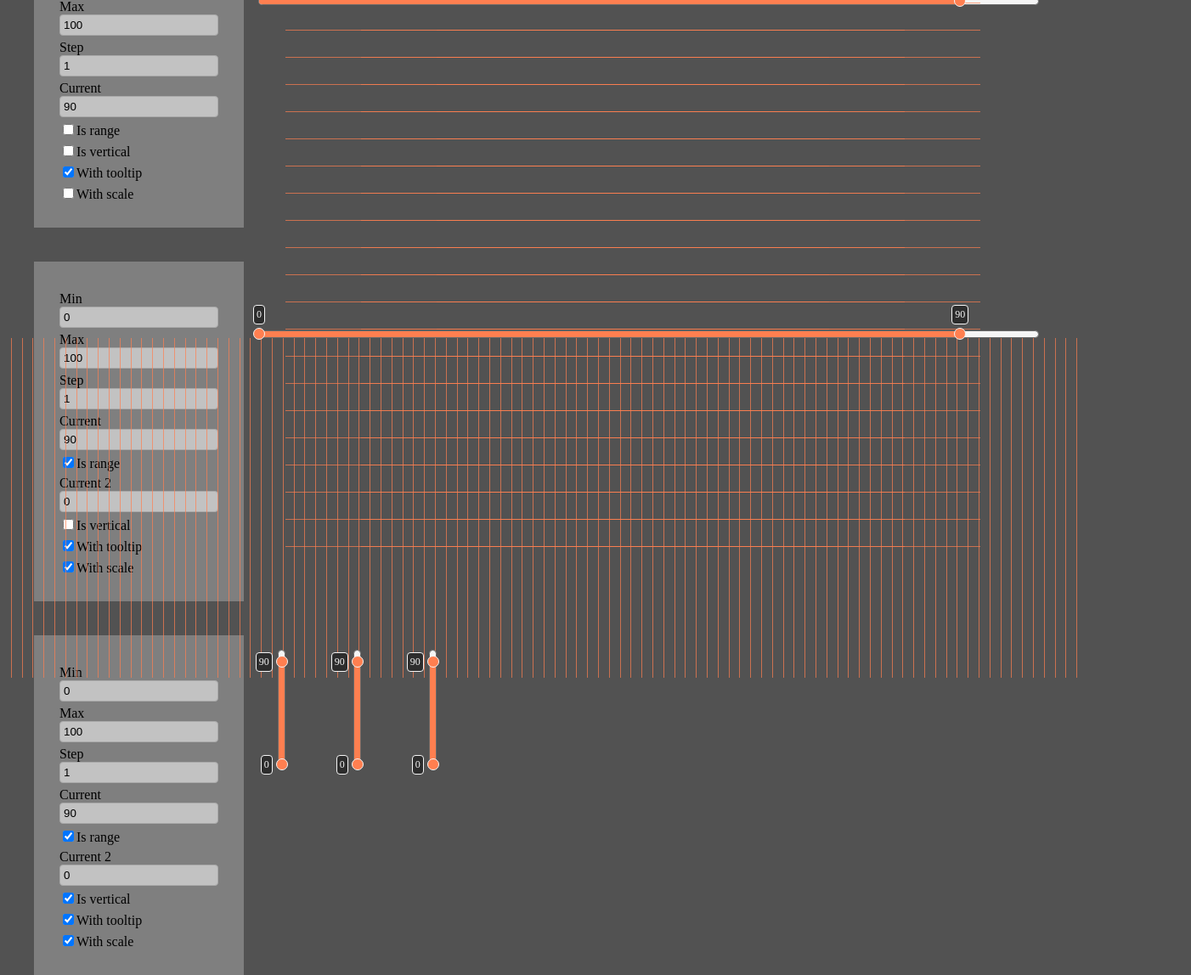
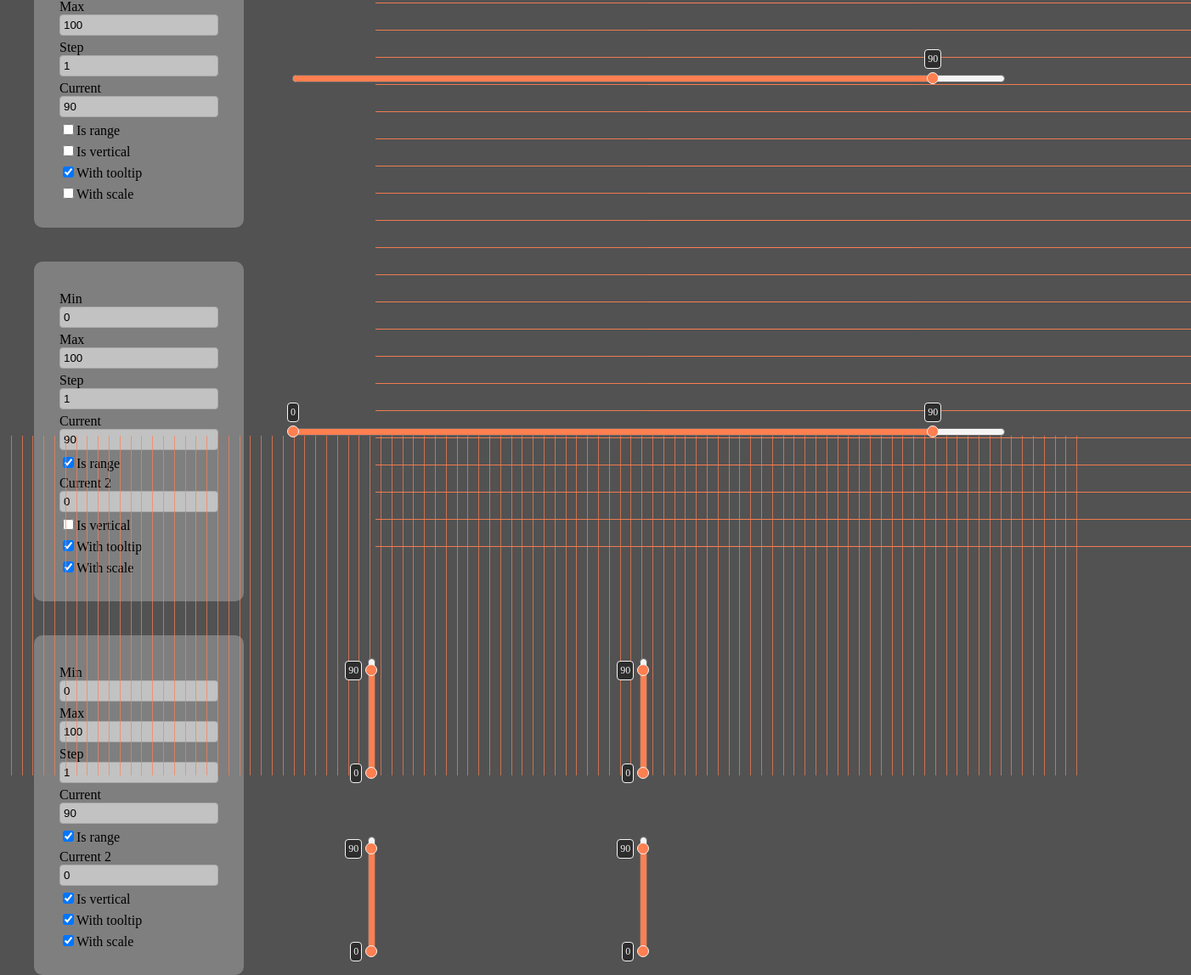
Before and after one commit to bftmoon/Slider, a website built with webpack: page src/demo/demo.pug in a window 1280 px wide. Shown: the part 124-1272 px from the top of the page at 85% size, 1402 px wide, since content can reach past the window. Built offline with nearby package versions, Linux system fonts and the light colour scheme.

Commit message:
Some import fixes

```diff
--- a/src/demo/demo.pug
+++ b/src/demo/demo.pug
@@ -11,7 +11,8 @@ body.demo
     .demo__slider.js-demo__slider
   .demo__container.js-demo__container
     +panel
-    .demo__slider.js-demo__slider
-    .demo__slider.js-demo__slider
-    .demo__slider.js-demo__slider
-    .demo__slider.js-demo__sliderk
+    .demo__sliders
+      .demo__slider.js-demo__slider
+      .demo__slider.js-demo__slider
+      .demo__slider.js-demo__slider
+      .demo__slider.js-demo__slider
--- a/src/demo/demo.scss
+++ b/src/demo/demo.scss
@@ -16,7 +16,13 @@
   &__slider {
     display: flex;
     justify-content: center;
-    margin: 10px;
+    margin: auto 50px;
     height: 150px;
   }
+
+  &__sliders {
+    display: grid;
+    grid-template-columns: repeat(2, minmax(0, 300px));
+    gap: 20px;
+  }
 }
--- a/src/demo/panel/Panel.ts
+++ b/src/demo/panel/Panel.ts
@@ -1,13 +1,14 @@
 import {ISliderGroup} from "../../slider/ISlider";
-import MinMax from "../../slider/common-interfaces/MinMax";
-import MinMaxPosition from "../../slider/model/MinMaxPosition";
+import IMinMax from "../../slider/common/IMinMax";
 import IModel from "../../slider/model/IModel";
 import '../../slider/slider-jquery'
+import MinMaxPosition from "../../slider/common/MinMaxPosition";
+import SliderError from "../../slider/SliderError";
 
 
 class Panel {
   private sliderGroup: ISliderGroup;
-  private changeableInputs: MinMax<HTMLInputElement> = {};
+  private changeableInputs: IMinMax<HTMLInputElement> = {};
 
   constructor(slider: ISliderGroup) {
     this.sliderGroup = slider;
@@ -49,8 +50,9 @@ class Panel {
       try {
         listener(event);
         (event.target as HTMLInputElement).setCustomValidity("");
-      } catch (e) {
-        (event.target as HTMLInputElement).setCustomValidity(e);
+      } catch (error) {
+        if (error !instanceof SliderError) throw error;
+        (event.target as HTMLInputElement).setCustomValidity(error.message);
         (event.target as HTMLInputElement).reportValidity();
       }
     }
--- a/src/demo/panel/panel.scss
+++ b/src/demo/panel/panel.scss
@@ -4,6 +4,7 @@
   max-width: 250px;
   background: #7f7f7f;
   padding: 30px;
+  border-radius: 10px;
 
   &__input-label {
     margin-top: 5px;
--- a/src/slider/utils/CssClassUtil.ts
+++ b/src/slider/utils/CssClassUtil.ts
@@ -1,4 +1,4 @@
-import IViewElement from '../IViewElement';
+import IViewElement from "../view/IViewElement";
 
 class CssClassUtil {
   static readonly MAIN_PREFIX = 'slider'
--- a/src/slider/utils/PositionUtil.ts
+++ b/src/slider/utils/PositionUtil.ts
@@ -1,5 +1,5 @@
-import { IAbsolutePoint, IRelativePointPercents } from '../../common/NotifyInterfaces';
 import ConvertUtil from './ConvertUtil';
+import {IAbsolutePoint, IRelativePointPercents} from "../common/NotifyInterfaces";
 
 class PositionUtil {
   static calcEventPoint(element: HTMLElement, event: MouseEvent): IRelativePointPercents {
```
Also changed, not shown: src/slider/utils/CssClassUtil.test.ts (+1 -1 lines).
